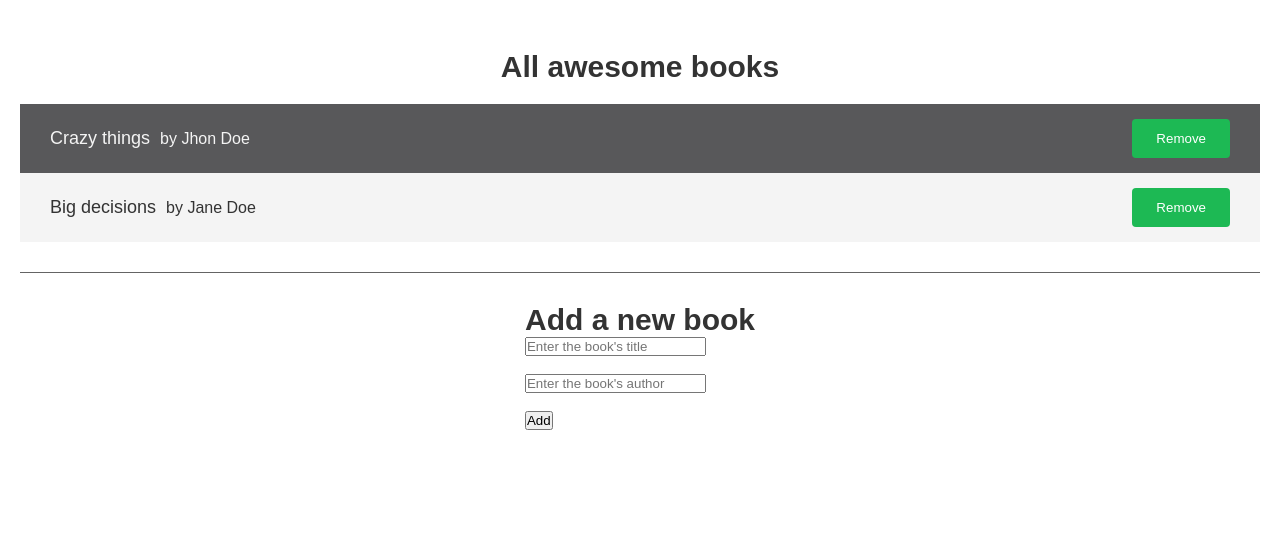
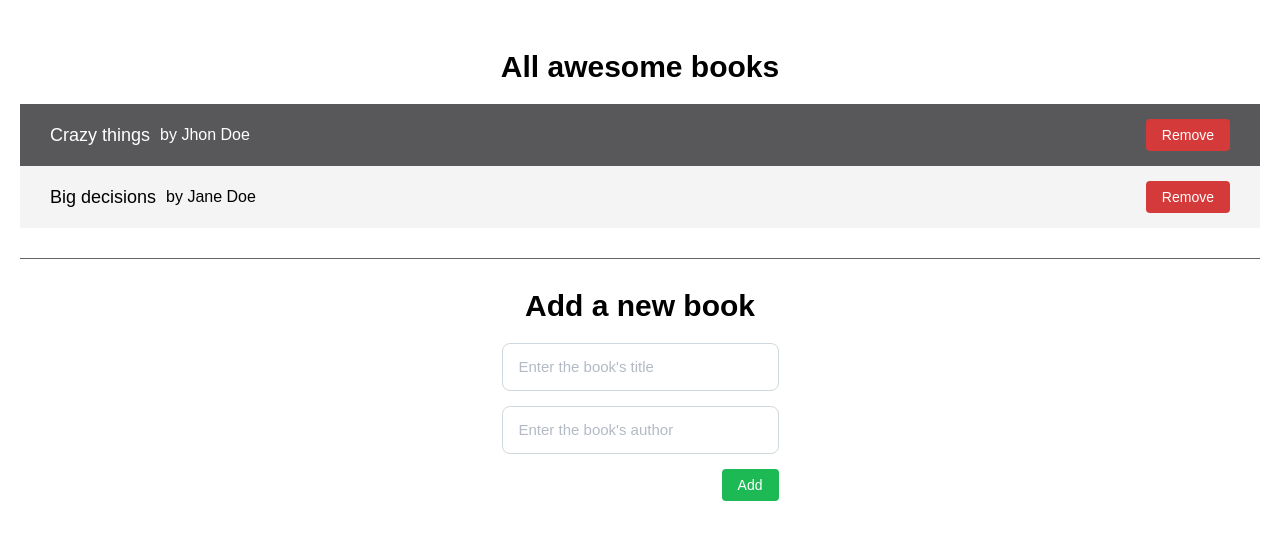
Before and after one commit to gvgesanto2/microverse-awesome-books, a website with bundled scripts: page index.html in a window 1280 px wide. Built offline with nearby package versions, Linux system fonts and the light colour scheme; a web font is replaced by a local one.

Commit message:
feat: Add styles for the 'add-new' section

```diff
--- a/css/style.css
+++ b/css/style.css
@@ -1,3 +1,17 @@
+:root {
+  /* Color Palette */
+  --color-primary: #1db954;
+  --color-error: rgb(212, 58, 58);
+  --color-grey-dark-1: #58585a;
+  --color-grey-dark-2: #333;
+  --color-grey-light-1: #f4f4f4;
+  --color-grey-light-2: #cfd8dc;
+  --color-grey-light-3: #b3bac5;
+
+  /* Other Color Variables */
+  --color-text: --color-grey-dark-2;
+}
+
 * {
   box-sizing: border-box;
   padding: 0;
@@ -8,23 +22,23 @@ html {
   font-size: 62.5%;
 }
 
-body{
-   background-color:white;
+body {
+  background-color: #fff;
   font-size: 1.6rem;
-   color:#333;
+  color: var(--color-text);
   font-family: 'Radio Canada', sans-serif;
 }
 
-ul{
+ul {
   list-style: none;
 }
 
-a{
+a {
   text-decoration: none;
-  color: #333;
+  color: var(--color-text);
 }
 
-button{
+button {
   cursor: pointer;
 }
 
@@ -33,10 +47,10 @@ button{
   align-items: center;
   flex-direction: column;
   justify-content: center;
-  padding:5rem 2rem;
+  padding: 5rem 2rem;
 }
 
-.books{
+.books {
   width: 100%;
   margin-bottom: 3rem;
   padding-bottom: 3rem;
@@ -45,50 +59,104 @@ button{
   flex-direction: column;
 }
 
-.books .title{
+.books .title {
   margin-bottom: 2rem;
 }
 
-.books-list li:nth-child(odd){
-  background-color: #58585a;
-  color: #f4f4f4;
+.books-list li:nth-child(odd) {
+  background-color: var(--color-grey-dark-1);
+  color: #fff;
 }
-.books-list li:nth-child(even){
-  background-color: #f4f4f4;
+.books-list li:nth-child(even) {
+  background-color: var(--color-grey-light-1);
 }
 
-.book{
+.book {
   display: flex;
+  align-items: center;
   padding: 1.5rem 3rem;
 }
 
-.book-info{
+.book-info {
   display: flex;
   align-items: center;
   margin-right: auto;
 }
 
-.book-info h3{
+.book-info h3 {
   margin-right: 1rem;
   font-weight: 500;
   font-size: 1.8rem;
 }
 
-.btn{
- background-color:#1DB954;
- color: white;
- padding: 1.2rem 2.4rem;
+.btn {
+  font-size: 1.4rem;
+  font-weight: 500;
+  background-color: var(--color-primary);
+  color: #fff;
+  padding: 0.8rem 1.6rem;
   border: none;
   border-radius: 4px;
   transition: all 0.2s;
 }
 
-.btn:hover{
+.btn:hover {
   opacity: 0.9;
 }
 
-.title{
+.btn--remove {
+  background-color: var(--color-error);
+  color: #fff;
+}
+
+.title {
   align-self: center;
   font-size: 3rem;
   font-weight: 600;
 }
+
+.input {
+  width: 100%;
+  height: 4.8rem;
+  font-size: 1.7rem;
+  font-weight: 400;
+  color: var(--color-text);
+  background-color: #fff;
+  border: 1px solid var(--color-grey-light-2);
+  border-radius: 0.8rem;
+  padding: 1.5rem 3.8rem 1.5rem 1.6rem;
+}
+
+.input::-webkit-input-placeholder,
+.input::placeholder {
+  font-family: inherit;
+  font-size: 1.5rem;
+  font-weight: 400;
+  line-height: 2.4rem;
+  color: var(--color-grey-light-3);
+}
+
+.input:focus {
+  outline-color: var(--color-primary);
+}
+
+.add-new {
+  text-align: center;
+}
+
+.add-new .title {
+  margin-bottom: 2rem;
+}
+
+.add-book-form {
+  display: flex;
+  flex-direction: column;
+}
+
+.add-book-form .btn {
+  align-self: flex-end;
+}
+
+.add-book-form > *:not(:last-child) {
+  margin-bottom: 1.5rem;
+}
--- a/index.html
+++ b/index.html
@@ -21,10 +21,8 @@
         <h2 class="title">Add a new book</h2>
         <form id="add-book-form" action="#" class="add-book-form">
           <input id="title" type="text" name="title" placeholder="Enter the book's title" aria-label="title" class="input">
-          <br><br>
           <input id="author" type="text" name="author" placeholder="Enter the book's author" aria-label="author" class="input">
-          <br><br>
-          <button type="submit" class="add">Add</button>
+          <button type="submit" class="btn">Add</button>
         </form>
       </section>
     </main>
--- a/scripts/views/BookView.js
+++ b/scripts/views/BookView.js
@@ -25,7 +25,7 @@ export default class BookView {
     const removeBtn = createNodeElem({
       tag: 'button',
       text: 'Remove',
-      className: 'btn'
+      className: 'btn btn--remove',
     });
     removeBtn.type = 'button';
     removeBtn.addEventListener('click', () => { this.removeCallback(id); });
```
Lines whose indentation alone changed are shown as unchanged.
